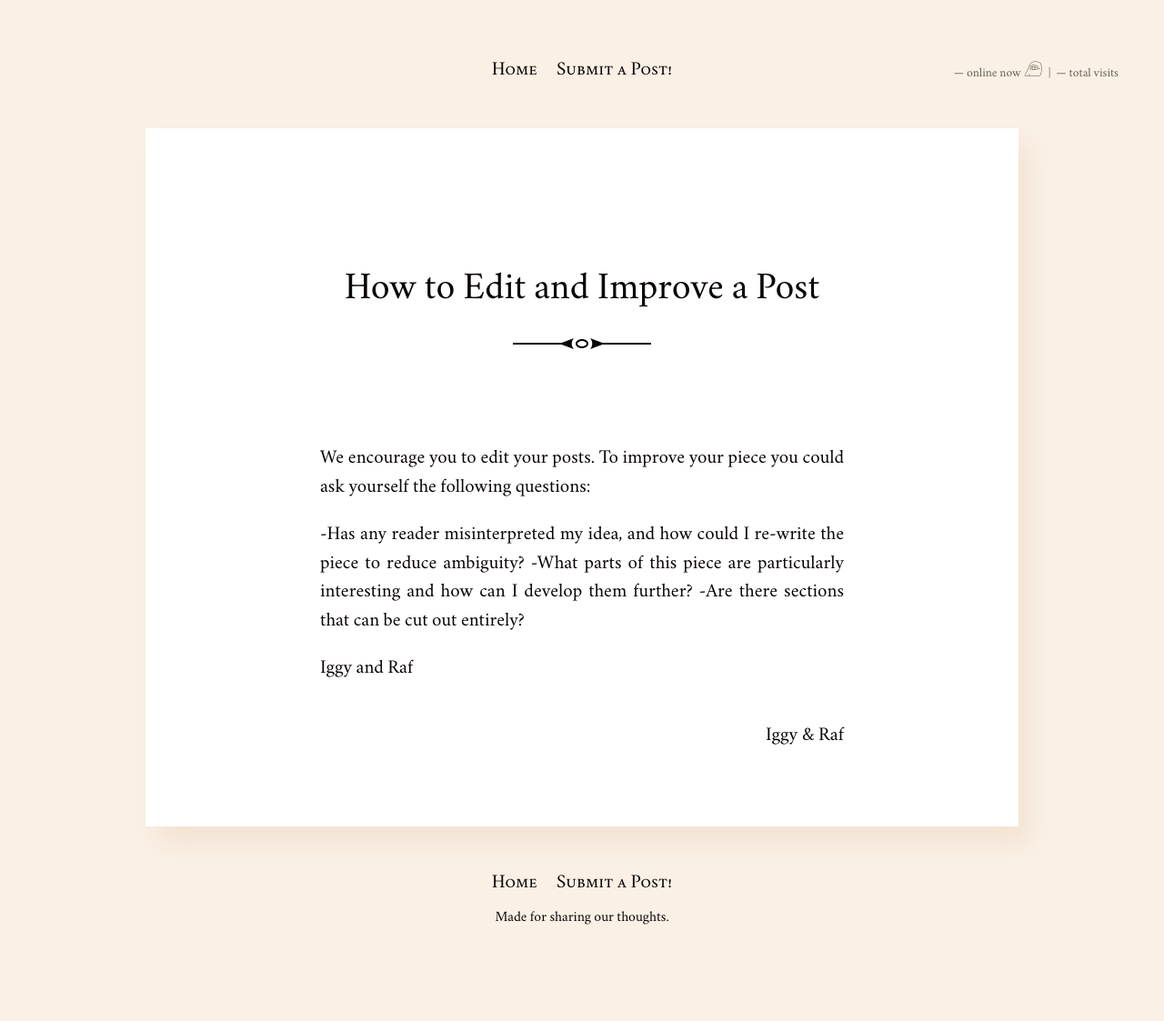
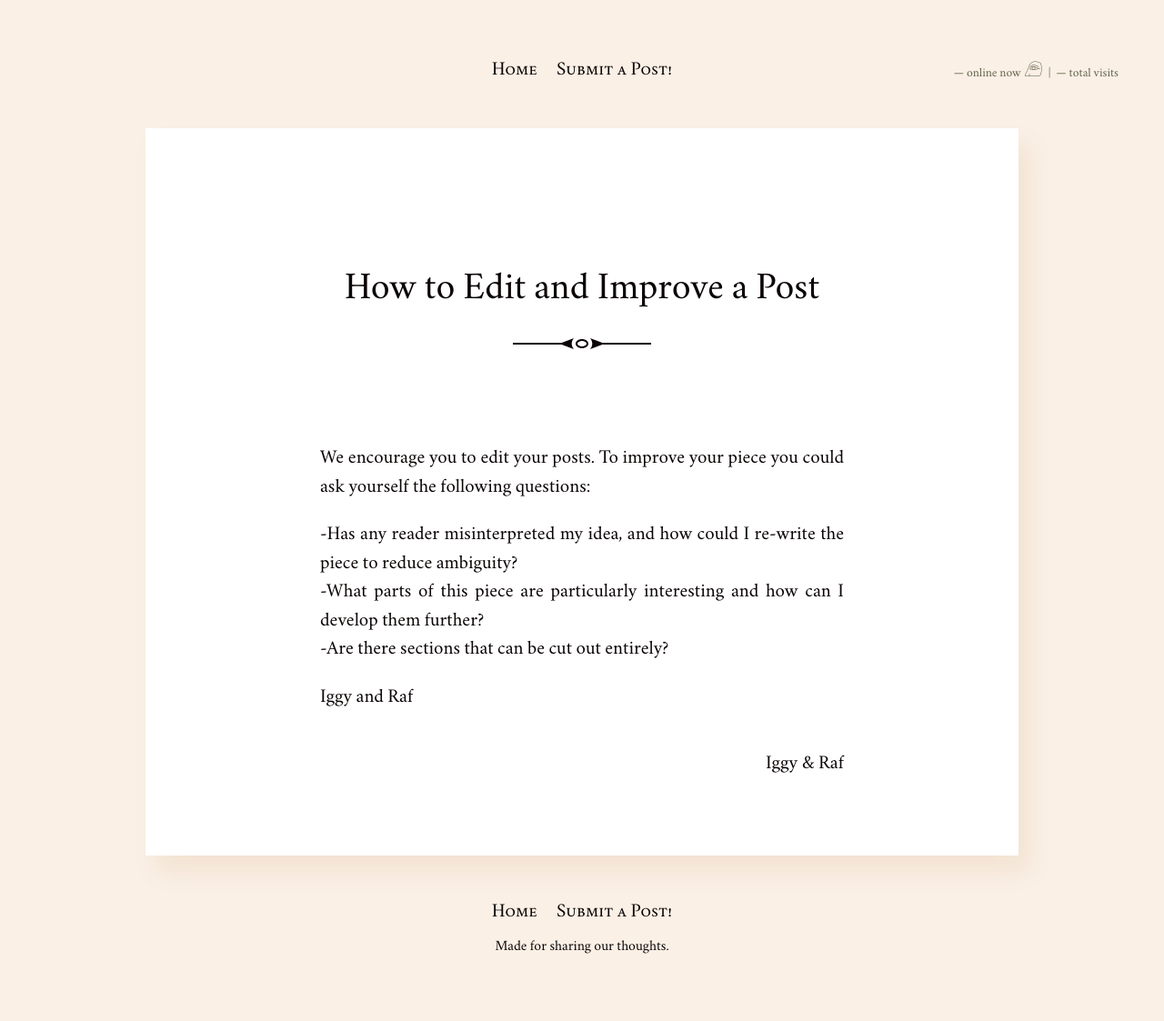
Before and after one commit to batterypointwriting/batterypointwriting.github.io, a Jekyll site: the page built from edit-your-post.md, in a window 1280 px wide. Shown: the whole page at 91% size. Built offline with Jekyll 4.4.1, drawn with Linux system fonts in a browser that asks for light colours; before the commit the page ends 1092 px from its top, so only the background shows below that.

```diff
--- a/edit-your-post.md
+++ b/edit-your-post.md
@@ -5,8 +5,8 @@ title: How to Edit and Improve a Post
 ---
 We encourage you to edit your posts. To improve your piece you could ask yourself the following questions:
 
--Has any reader misinterpreted my idea, and how could I re-write the piece to reduce ambiguity?
--What parts of this piece are particularly interesting and how can I develop them further?
--Are there sections that can be cut out entirely?
+-Has any reader misinterpreted my idea, and how could I re-write the piece to reduce ambiguity? <br>
+-What parts of this piece are particularly interesting and how can I develop them further? <br>
+-Are there sections that can be cut out entirely? <br>
 
 Iggy and Raf
```
